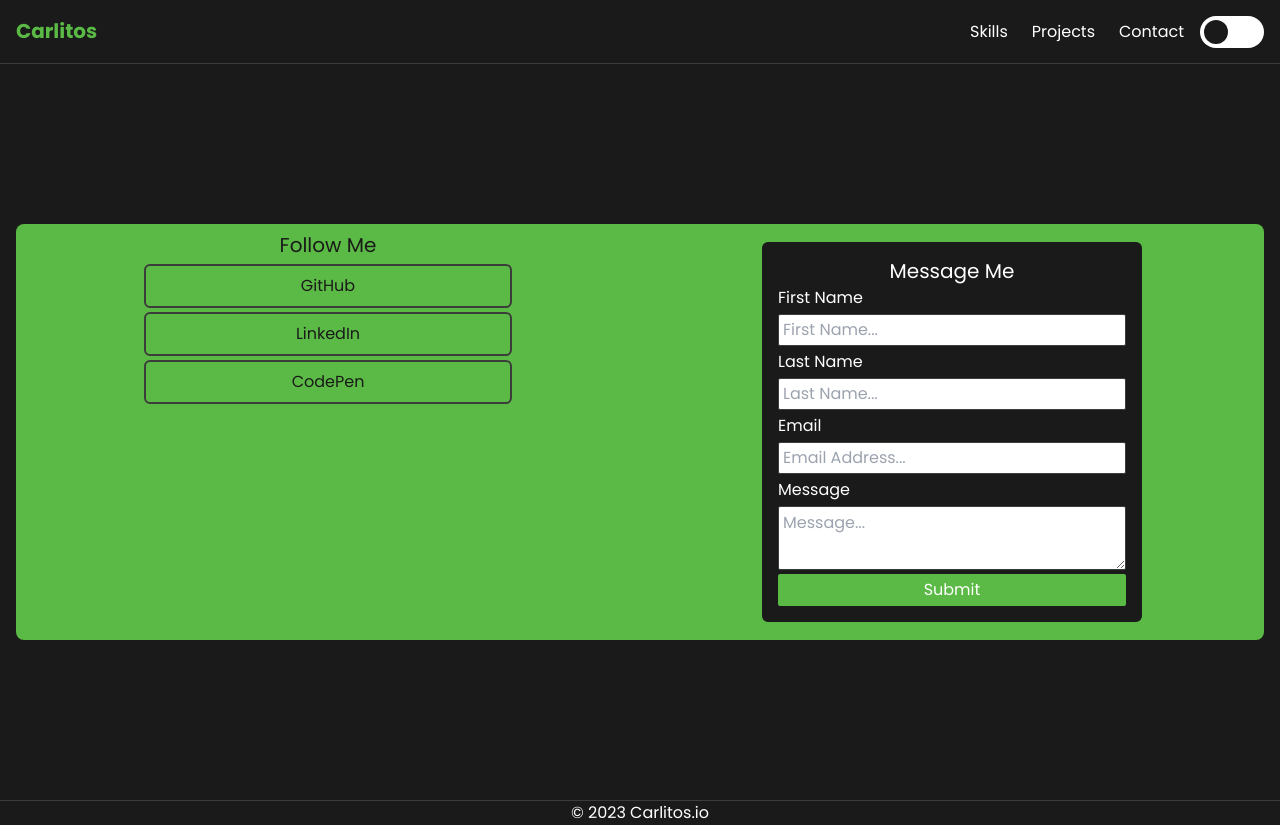
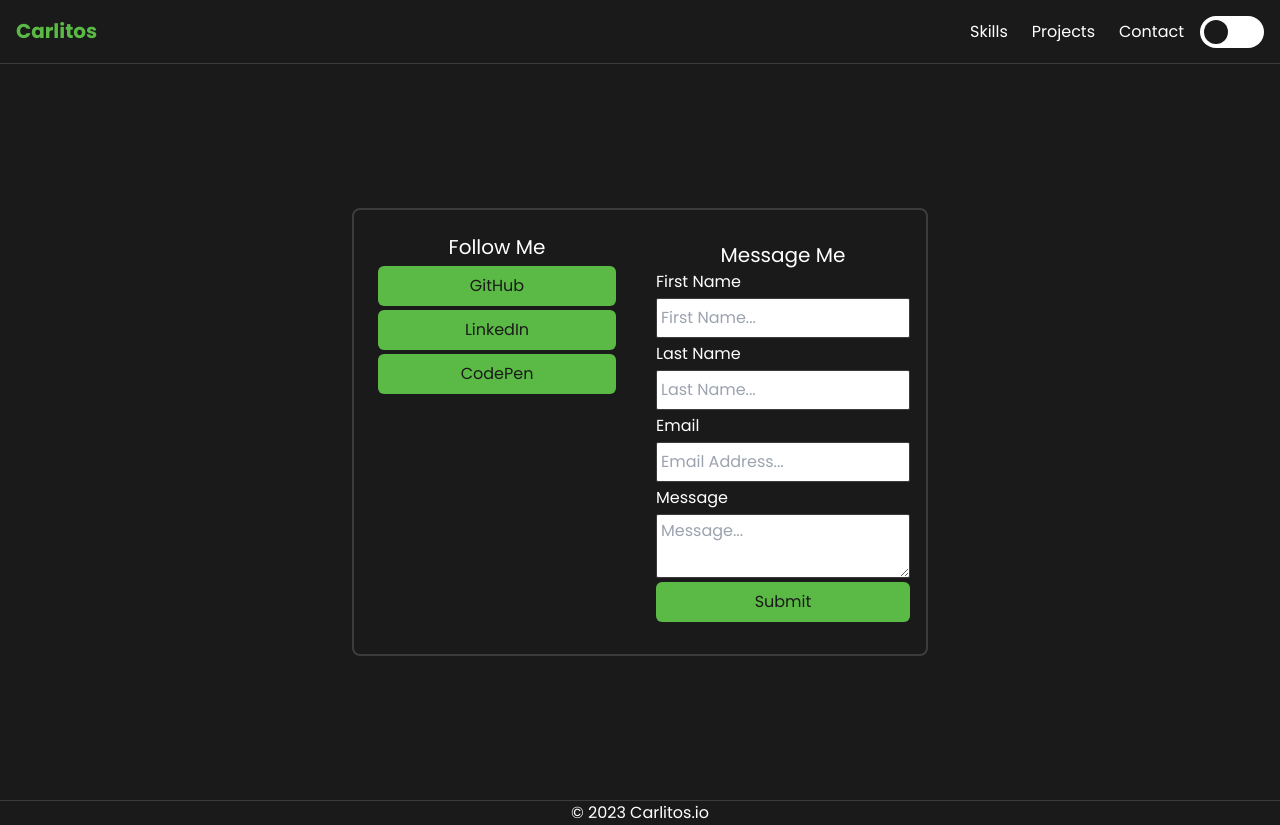
Before and after one commit to cvalderrama1991/carlitos.io, a Next.js app: page /contact in a window 1280 px wide. Built offline with nearby package versions, Linux system fonts and the light colour scheme.

Commit message:
color changes in contact page

```diff
--- a/src/app/contact/page.tsx
+++ b/src/app/contact/page.tsx
@@ -10,15 +10,15 @@ export const metadata: Metadata = {
 export default function Contact() {
   return (
     <div className='pt-16 px-4 min-h-screen flex items-center justify-center'>
-      <div className='bg-primary-green w-full py-2 rounded-lg flex flex-col md:flex-row'>
-        <section className='max-w-sm mx-auto w-full'>
-          <p className='text-xl text-secondary-text text-center'>Follow Me</p>
+      <div className='w-full max-w-xl mx-auto border-2 border-primary-border py-2 rounded-lg flex flex-col md:flex-row'>
+        <section className='max-w-sm mx-auto w-full p-4'>
+          <p className='text-xl text-primary-text text-center'>Follow Me</p>
           <ul>
             <li>
               <a
                 href='https://github.com/cvalderrama1991'
                 target='_blank'
-                className='text-secondary-text p-2 mt-1 mx-2 block border-2 border-primary-border text-center rounded-md'
+                className='bg-primary-green text-secondary-text p-2 mt-1 mx-2 block text-center rounded-md'
               >
                 GitHub
               </a>
@@ -27,7 +27,7 @@ export default function Contact() {
               <a
                 href='https://www.linkedin.com/in/carlos-valderrama-b92376240/'
                 target='_blank'
-                className='text-secondary-text p-2 mt-1 mx-2 block border-2 border-primary-border text-center rounded-md'
+                className='bg-primary-green text-secondary-text p-2 mt-1 mx-2 block text-center rounded-md'
               >
                 LinkedIn
               </a>
@@ -36,7 +36,7 @@ export default function Contact() {
               <a
                 href='https://codepen.io/valdeca'
                 target='_blank'
-                className='text-secondary-text p-2 mt-1 mx-2 block border-2 border-primary-border text-center rounded-md'
+                className='bg-primary-green text-secondary-text p-2 mt-1 mx-2 block text-center rounded-md'
               >
                 CodePen
               </a>
--- a/src/components/ContactForm.tsx
+++ b/src/components/ContactForm.tsx
@@ -86,7 +86,7 @@ export default function ContactForm() {
     }
   }
   return (
-    <section className='bg-primary-bg border-2 border-primary-green w-full max-w-sm mx-auto p-4 my-2 rounded-lg'>
+    <section className='bg-primary-bg w-full max-w-sm mx-auto p-4 my-2 rounded-lg'>
       <p className='text-xl text-center'>Message Me</p>
       <form onSubmit={handleSubmit}>
         <div className='mb-1'>
@@ -100,7 +100,7 @@ export default function ContactForm() {
             value={formData.firstName}
             onChange={handleChange}
             onInput={handleInput}
-            className='h-8 w-full px-1 text-black rounded-sm border border-primary-border'
+            className='h-10 w-full px-1 text-black rounded-sm border border-primary-border'
             placeholder='First Name...'
           />
           <p className='text-red-500 block text-center mt-1'>{errors.firstName}</p>
@@ -116,7 +116,7 @@ export default function ContactForm() {
             value={formData.lastName}
             onChange={handleChange}
             onInput={handleInput}
-            className='h-8 w-full px-1 text-black rounded-sm border border-primary-border'
+            className='h-10 w-full px-1 text-black rounded-sm border border-primary-border'
             placeholder='Last Name...'
           />
           <p className='text-red-500 block text-center mt-1'>{errors.lastName}</p>
@@ -132,7 +132,7 @@ export default function ContactForm() {
             value={formData.email}
             onChange={handleChange}
             onInput={handleInput}
-            className='h-8 w-full px-1 text-black rounded-sm border border-primary-border'
+            className='h-10 w-full px-1 text-black rounded-sm border border-primary-border'
             placeholder='Email Address...'
           />
           <p className='text-red-500 block text-center mt-1'>{errors.email}</p>
@@ -153,7 +153,7 @@ export default function ContactForm() {
           />
           <p className='text-red-500 block text-center mt-1'>{errors.message}</p>
         </div>
-        <button type='submit' className='bg-primary-green text-white h-8 w-full rounded-sm'>
+        <button type='submit' className='bg-primary-green text-secondary-text h-10 w-full rounded-md'>
           {loading ? 'Submitting...' : 'Submit'}
         </button>
       </form>
```
